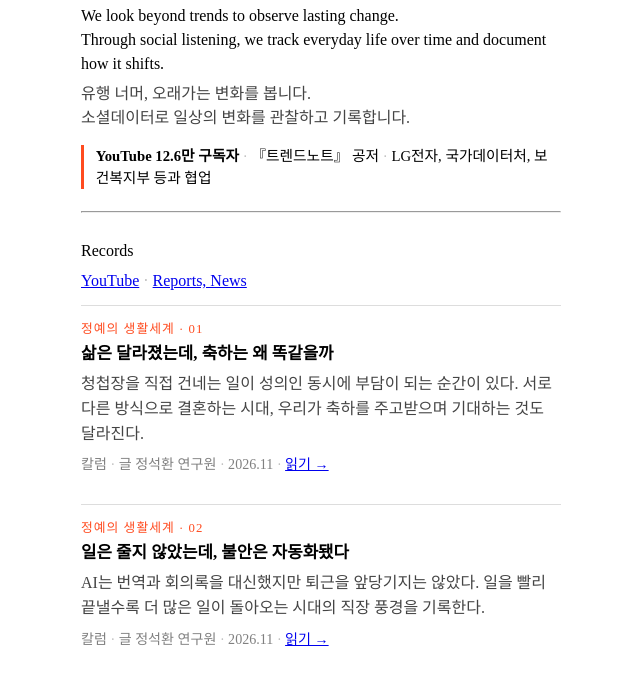
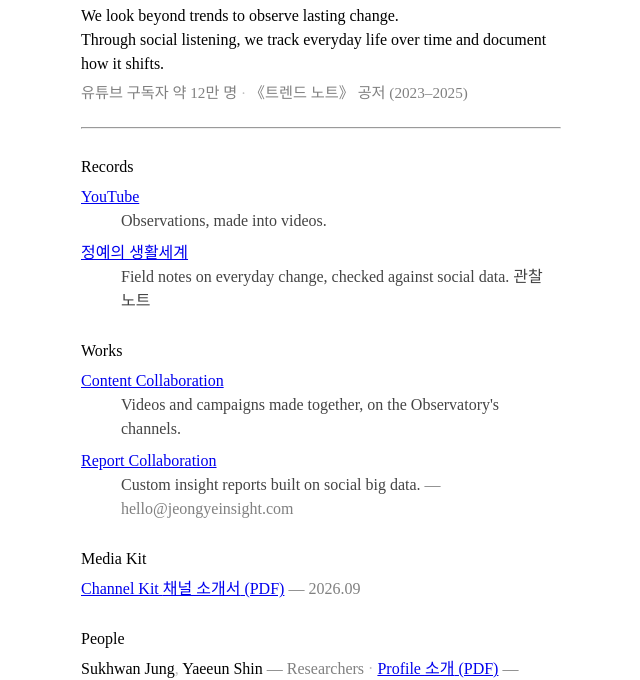
Before and after one commit to askhow29/jeongyeinsight, a plain HTML site: page index.html in a window 1280 px wide. Shown: the part 121-801 px from the top of the page, without its empty margins (319-959 px from the left). Drawn offline with Linux system fonts and the light colour scheme.

Commit message:
Apply revised homepage layout

```diff
--- a/index.html
+++ b/index.html
@@ -1,17 +1,16 @@
 <!DOCTYPE html>
-<html lang="ko">
+<html lang="en">
 <head>
   <meta charset="UTF-8">
   <meta name="viewport" content="width=device-width, initial-scale=1.0">
-  <meta name="description" content="정예 · 생활변화관측소 — 소셜데이터로 일상의 오래가는 변화를 관찰하고 기록합니다.">
+  <title>Jeongye Insight</title>
+  <meta name="description" content="Jeongye Insight — Life Change Observatory. 생활변화관측소. We look beyond trends to observe lasting change.">
   <meta property="og:type" content="website">
   <meta property="og:url" content="https://jeongyeinsight.com/">
-  <meta property="og:title" content="Jeongye Insight · 생활변화관측소">
-  <meta property="og:description" content="유행 너머, 오래가는 변화를 봅니다. 소셜데이터로 일상의 변화를 관찰하고 기록합니다.">
-  <meta property="og:image" content="https://jeongyeinsight.com/og-image.png">
-  <meta property="og:image:width" content="1200"><meta property="og:image:height" content="630">
+  <meta property="og:title" content="Jeongye Insight — 생활변화관측소">
+  <meta property="og:description" content="We look beyond trends to observe lasting change. 유행 너머, 오래 남는 생활의 변화를 관찰합니다.">
+  <meta property="og:image" content="https://jeongyeinsight.com/og.png">
   <meta name="twitter:card" content="summary_large_image">
-  <title>Jeongye Insight · 생활변화관측소</title>
   <style>
     body {
       max-width: 30em;
@@ -28,8 +27,7 @@
       -webkit-box-decoration-break: clone;
     }
     .subtitle { color: gray; margin-top: 0; }
-    .ko { color:#444; }
-    .proof { border-left: 3px solid #ff4b1f; padding-left: 0.8em; margin: 1em 0; font-size: .92em; }
+    .proof { color: gray; font-size: 0.95em; }
     h2 { font-weight: normal; font-size: 1em; margin: 1.6em 0 0.4em; }
     p { margin: 0.4em 0; }
     dl { margin: 0.4em 0; }
@@ -37,13 +35,6 @@
     hr { margin: 1.4em 0; }
     .role { color: gray; }
     .sep { color: #bbb; }
-    .record { border-top: 1px solid #ddd; padding: 0.9em 0 0.7em; margin-top: 0.7em; }
-    .record .series { color: #ff4b1f; font-size: 0.8em; letter-spacing: 0.08em; margin: 0 0 0.25em; }
-    .record h3 { font-size: 1.05em; line-height: 1.4; margin: 0 0 0.35em; }
-    .record h3 a { color: #000; text-decoration: none; }
-    .record h3 a:hover { color: #ff4b1f; }
-    .record .dek { color: #444; line-height: 1.55; }
-    .record .meta { color: gray; font-size: 0.88em; margin-top: 0.55em; }
 
     a:hover { color: #ff4b1f; }
     .contact a:hover { color: #22a95a; }
@@ -60,61 +51,53 @@
 <body>
 
   <h1><span class="highlight">Jeongye Insight</span></h1>
-  <p class="subtitle">Life Change Observatory · 생활변화관측소</p>
+  <p class="subtitle">Life Change Observatory <span class="sep">·</span> <span lang="ko">생활변화관측소</span></p>
 
   <p>We look beyond trends to observe lasting change.<br>
   Through social listening, we track everyday life over time
   and document how it shifts.</p>
-  <p class="ko">유행 너머, 오래가는 변화를 봅니다.<br>소셜데이터로 일상의 변화를 관찰하고 기록합니다.</p>
 
-  <p class="proof"><b>YouTube 12.6만 구독자</b> <span class="sep">·</span> 『트렌드노트』 공저 <span class="sep">·</span> LG전자, 국가데이터처, 보건복지부 등과 협업</p>
+  <p class="proof" lang="ko">유튜브 구독자 약 12만 명 <span class="sep">·</span> 《트렌드 노트》 공저 (2023–2025)</p>
 
   <hr>
 
   <h2>Records</h2>
 
-  <p><a href="https://www.youtube.com/@LifeChange_Observatory">YouTube</a> <span class="sep">&middot;</span> <a href="/reports/">Reports, News</a></p>
+  <dl>
+    <dt><a href="https://www.youtube.com/@LifeChange_Observatory">YouTube</a></dt>
+    <dd>Observations, made into videos.</dd>
 
-  <article class="record">
-    <p class="series">정예의 생활세계 · 01</p>
-    <h3><a href="/reports/celebration.html">삶은 달라졌는데, 축하는 왜 똑같을까</a></h3>
-    <p class="dek">청첩장을 직접 건네는 일이 성의인 동시에 부담이 되는 순간이 있다. 서로 다른 방식으로 결혼하는 시대, 우리가 축하를 주고받으며 기대하는 것도 달라진다.</p>
-    <p class="meta">칼럼 <span class="sep">&middot;</span> 글 정석환 연구원 <span class="sep">&middot;</span> 2026.11 <span class="sep">&middot;</span> <a href="/reports/celebration.html">읽기 &rarr;</a></p>
-  </article>
+    <dt><a href="/lifeworld.html"><span lang="ko">정예의 생활세계</span></a></dt>
+    <dd>Field notes on everyday change, checked against social data. <span lang="ko">관찰 노트</span></dd>
+  </dl>
 
-  <article class="record">
-    <p class="series">정예의 생활세계 · 02</p>
-    <h3><a href="/reports/ai-anxiety.html">일은 줄지 않았는데, 불안은 자동화됐다</a></h3>
-    <p class="dek">AI는 번역과 회의록을 대신했지만 퇴근을 앞당기지는 않았다. 일을 빨리 끝낼수록 더 많은 일이 돌아오는 시대의 직장 풍경을 기록한다.</p>
-    <p class="meta">칼럼 <span class="sep">&middot;</span> 글 정석환 연구원 <span class="sep">&middot;</span> 2026.11 <span class="sep">&middot;</span> <a href="/reports/ai-anxiety.html">읽기 &rarr;</a></p>
-  </article>
   <h2>Works</h2>
 
   <dl>
-    <dt><a href="/content-collaboration.html">Content Collaboration</a>
-    <dd>Videos and campaigns made together, on the Observatory's channels.
+    <dt><a href="/content-collaboration.html">Content Collaboration</a></dt>
+    <dd>Videos and campaigns made together, on the Observatory's channels.</dd>
 
-    <dt><a href="/report-collaboration.html">Report Collaboration</a>
-    <dd>Custom insight reports built on social big data.
+    <dt><a href="mailto:hello@jeongyeinsight.com?subject=Report%20Collaboration">Report Collaboration</a></dt>
+    <dd>Custom insight reports built on social big data. <span class="role">— hello@jeongyeinsight.com</span></dd>
   </dl>
 
   <h2>Media Kit</h2>
 
-  <p><a href="jeongye-insight-media-kit-2026.pdf" target="_blank" rel="noopener">채널 소개서 (PDF)</a> <span class="role">&mdash; 2026.09</span></p>
+  <p><a href="jeongye-insight-media-kit-2026.pdf" target="_blank" rel="noopener">Channel Kit <span lang="ko">채널 소개서</span> (PDF)</a> <span class="role">— 2026.09</span></p>
 
   <h2>People</h2>
 
-  <p>Sukhwan Jung<span class="sep">,</span> Yaeeun Shin <span class="role">&mdash; Researchers</span> <span class="sep">&middot;</span> <a href="researchers-profile_202610.pdf" target="_blank" rel="noopener">소개 (PDF)</a> <span class="role">&mdash; 2026.10</span></p>
+  <p>Sukhwan Jung<span class="sep">,</span> Yaeeun Shin <span class="role">— Researchers</span> <span class="sep">·</span> <a href="researchers-profile_202610.pdf" target="_blank" rel="noopener">Profile <span lang="ko">소개</span> (PDF)</a> <span class="role">— 2026.10</span></p>
 
   <h2 class="contact">Contact</h2>
 
   <div class="contact">
-    <p><a href="mailto:hello@jeongyeinsight.com">hello@jeongyeinsight.com</a> <span class="sep">&middot;</span> <a href="https://www.instagram.com/lifechange_observatory/">Instagram</a></p>
+    <p><a href="mailto:hello@jeongyeinsight.com">hello@jeongyeinsight.com</a> <span class="sep">·</span> <a href="https://www.instagram.com/lifechange_observatory/">Instagram</a></p>
   </div>
 
   <hr>
 
-  <p class="sig"><small>Jeongye Insight <span class="mark o">&#9632;</span><span class="mark g">&#9632;</span> 2026</small></p>
+  <p class="sig"><small>Jeongye Insight <span class="mark o">■</span><span class="mark g">■</span> 2026</small></p>
 
 </body>
 </html>
```
Also changed, not shown: lifeworld.html (added, +2 -0 lines), og.png (added).
